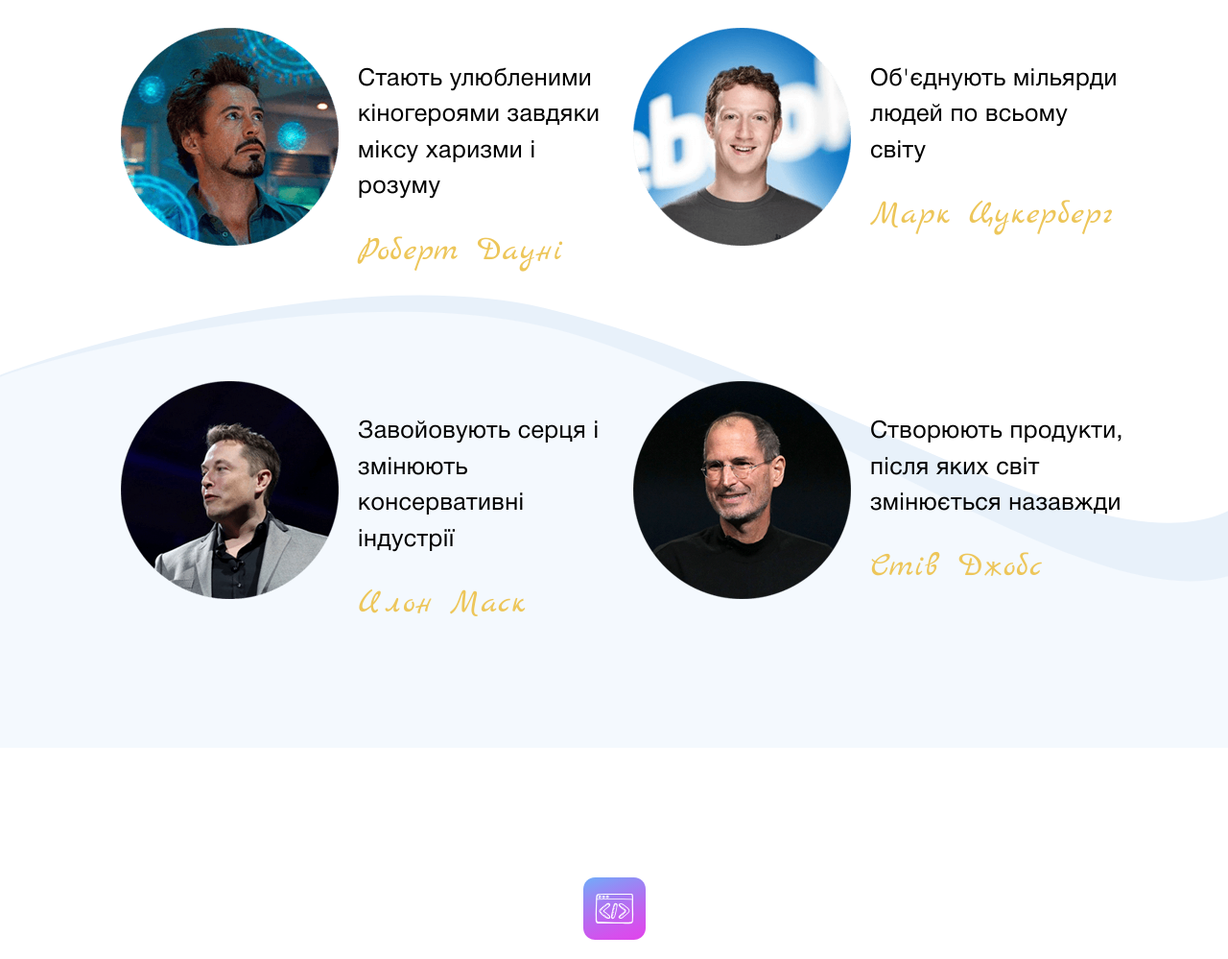
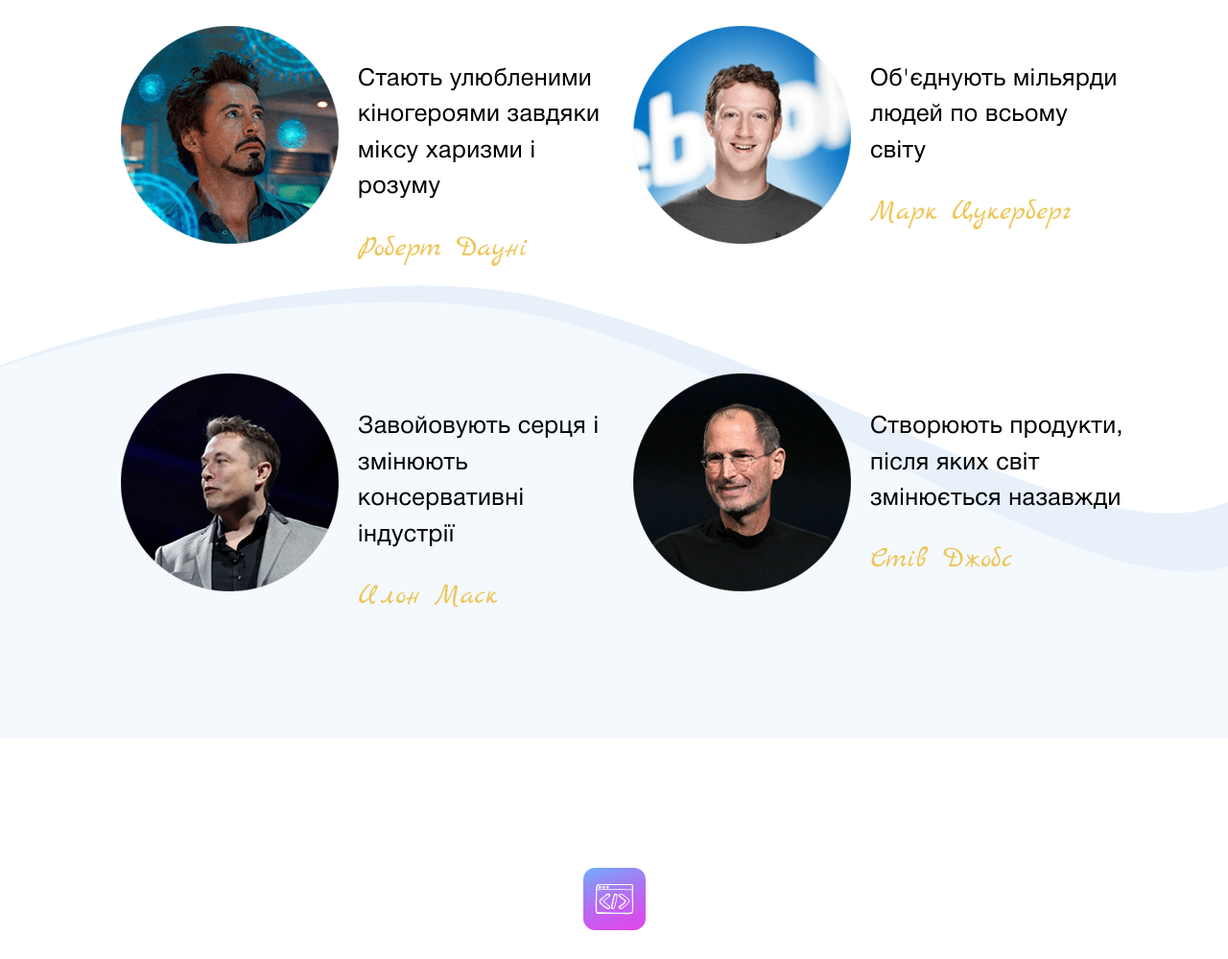
Before and after one commit to Olexiy-repin/go-Iteens, a website: page src/html/index.html in a window 1280 px wide. Shown: the part 2076-3075 px from the top of the page at 96% size. Drawn offline with nearby package versions, Linux system fonts and the light colour scheme; files that its build step writes are made by us from their sources; files whose address does not match are found by name; a web font is replaced by a local one.

Commit message:
change font-size

```diff
--- a/src/sass/_why-it.scss
+++ b/src/sass/_why-it.scss
@@ -193,7 +193,8 @@
   }
 
   .why-it__subscription {
-    font-size: pxToRem(35px);
+    font-size: 1.9rem;
+    letter-spacing: 0;
     &::before {
       display: none;
     }
```
Also changed, not shown: dist/styles.css.
